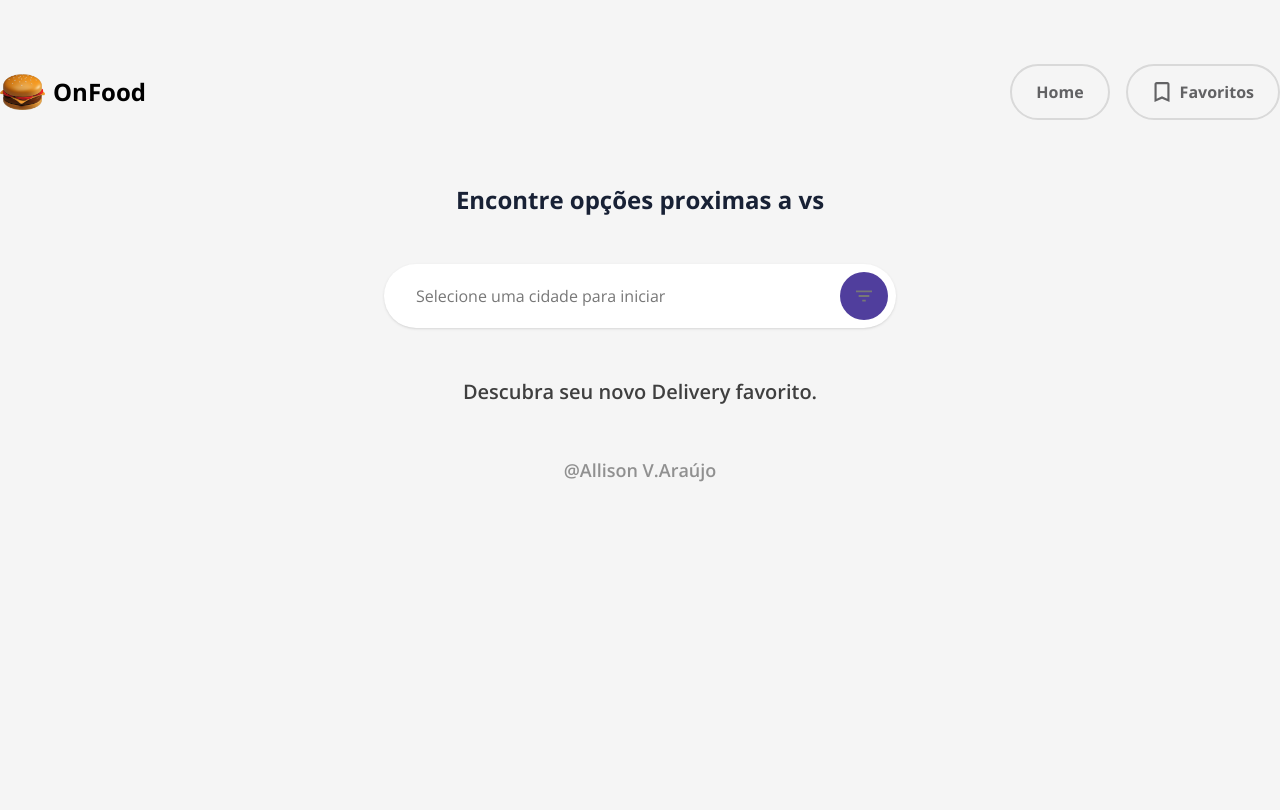
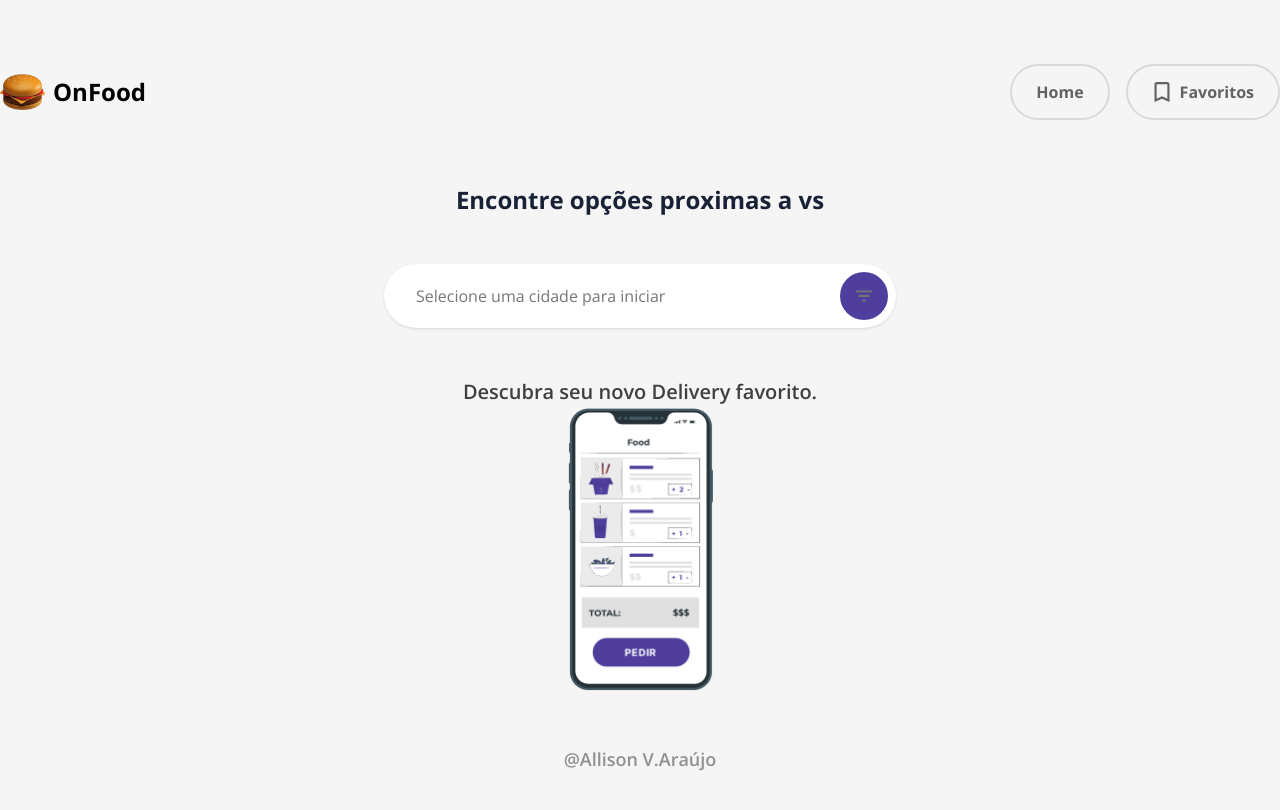
Before and after one commit to AllisonVinicius/on-food-react-in-next, a Next.js app in the folder front-on-food/: page / in a window 1280 px wide. Shown: the top 810 px of the page. Built offline with nearby package versions, Linux system fonts and the light colour scheme.

Commit message:
include component character

```diff
--- /dev/null
+++ b/front-on-food/Components/Character/character.tsx
@@ -0,0 +1,17 @@
+import Image from "next/image";
+import Styles from "./character.module.css";
+
+export function Character() {
+  return (
+    <div className={Styles.container}>
+      <div>
+        <Image
+          src="/images/home/device.png"
+          width={145}
+          height={283}
+          alt="Telefone"
+        />
+      </div>
+    </div>
+  );
+}
--- /dev/null
+++ b/front-on-food/Components/Character/index.ts
@@ -0,0 +1 @@
+export * from "./character";
--- a/front-on-food/Components/index.ts
+++ b/front-on-food/Components/index.ts
@@ -1,3 +1,4 @@
+export * from "./Character";
 export * from "./Dishe";
 export * from "./Dishe-details";
 export * from "./Footer";
--- a/front-on-food/pages/index.tsx
+++ b/front-on-food/pages/index.tsx
@@ -1,4 +1,4 @@
-import { PageTemplate, Search } from "@/Components";
+import { Character, PageTemplate, Search } from "@/Components";
 import type { NextPage } from "next";
 import Head from "next/head";
 import Styles from "../styles/internals.module.css";
@@ -17,6 +17,8 @@ const Home: NextPage = () => {
           <h1> Encontre opções proximas a vs</h1>
           <Search />
           <h2>Descubra seu novo Delivery favorito.</h2>
+
+          <Character />
         </div>
       </PageTemplate>
     </>
```
Also changed, not shown: front-on-food/Components/Character/character.module.css (added).
